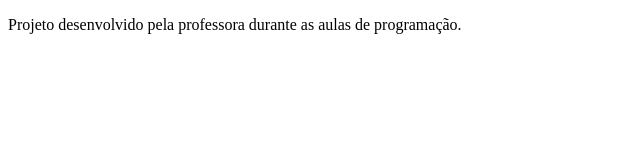
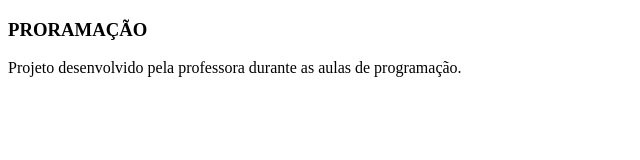
Before and after one commit to professorastelleana/cartoes-de-memoria-3A-JMP, a plain HTML site: page index.html in a window 1280 px wide. Shown: the whole page, without its empty margins (0-640 px from the left). Drawn offline with Linux system fonts and the light colour scheme.

Commit message:
cartao_conteudo

```diff
--- a/index.html
+++ b/index.html
@@ -9,7 +9,12 @@
     <main>
         <section id="container">
             <article class="cartao">
+                <div class="cartao__conteudo">
+                    <h3>PRORAMAÇÃO</h3>
+                    <div class="cartao__conteudo__pergunta">
 
+                    </div>
+                </div>
             </article>
         </section>
     </main>
```
